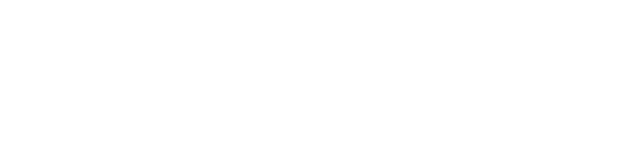
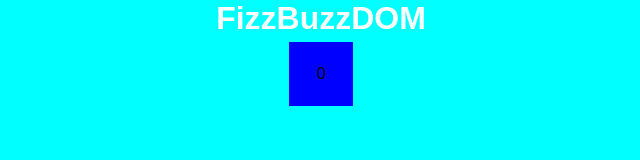
Before and after one commit to Giovanni-Palmitessa/js-fizzbuzz, a plain HTML site: page index.html in a window 1280 px wide. Shown: the whole page, without its empty margins (319-959 px from the left). Drawn offline with Linux system fonts and the light colour scheme.

Commit message:
add style to box

```diff
--- a/assets/style.css
+++ b/assets/style.css
@@ -3,3 +3,36 @@
     padding: 0;
     box-sizing: border-box;
 }
+
+body{
+    background-color: aqua;
+    font-family: sans-serif;
+}
+
+.container{
+    max-width: 1000px;
+    margin-inline: auto;
+    padding-inline: 1rem;
+}
+
+h1{
+    color: white;
+    text-align: center;
+}
+
+.grid{
+    display: flex;
+    flex-wrap: wrap;
+    justify-content: center;
+
+}
+
+.cell{
+    display: flex;
+    justify-content: center;
+    align-items: center;
+    width: 4rem;
+    height: 4rem;
+    margin: 5px;
+    background-color: blue;
+}
--- a/index.html
+++ b/index.html
@@ -8,7 +8,13 @@
     <link rel="stylesheet" href="assets/style.css">
 </head>
 <body>
+    <div class="container">
+        <h1>FizzBuzzDOM</h1>
 
+        <div class="grid">
+            <div class="cell">0</div>
+        </div>
+    </div>
 
     <script src="js/script.js"></script>
 </body>
```
